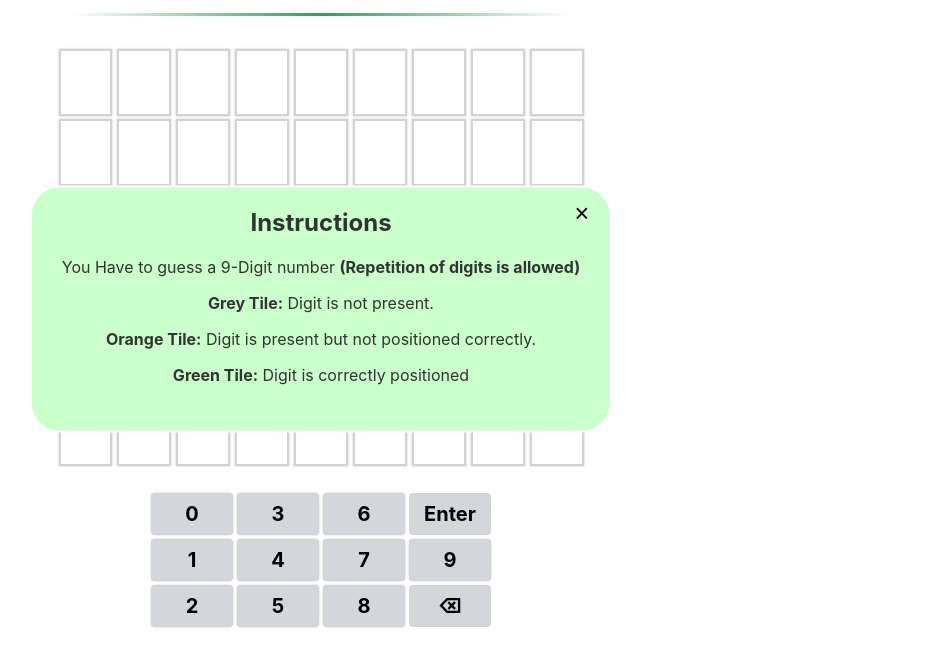
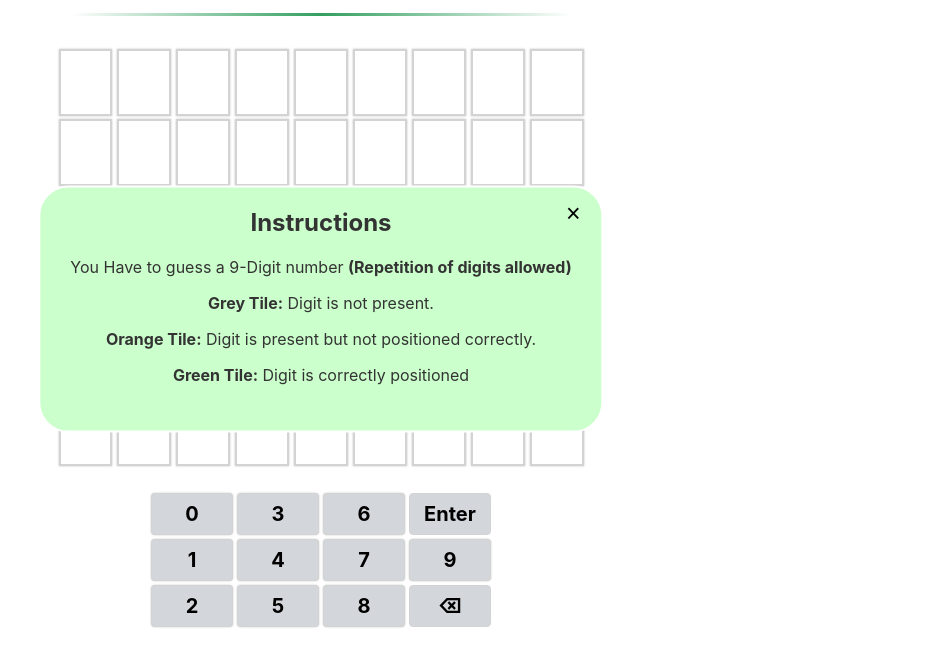
Before and after one commit to nimit1jain/Guenum.github.io, a plain HTML site: page index.html in a window 1280 px wide. Shown: the part 91-758 px from the top of the page, without its empty margins (319-1254 px from the left). Drawn offline with Linux system fonts and the light colour scheme.

Commit message:
Update index.html

```diff
--- a/index.html
+++ b/index.html
@@ -22,7 +22,7 @@
 
         <h2>Instructions</h2>
 
-            <p>You Have to guess a 9-Digit number <b>(Repetition of digits is allowed)</b></p>
+            <p>You Have to guess a 9-Digit number <b>(Repetition of digits allowed)</b></p>
             <p><b>Grey Tile:</b> Digit is not present.</p>
             <p><b>Orange Tile:</b> Digit is present but not positioned correctly.</p>
             <p><b>Green Tile:</b> Digit is correctly positioned</p>
```
